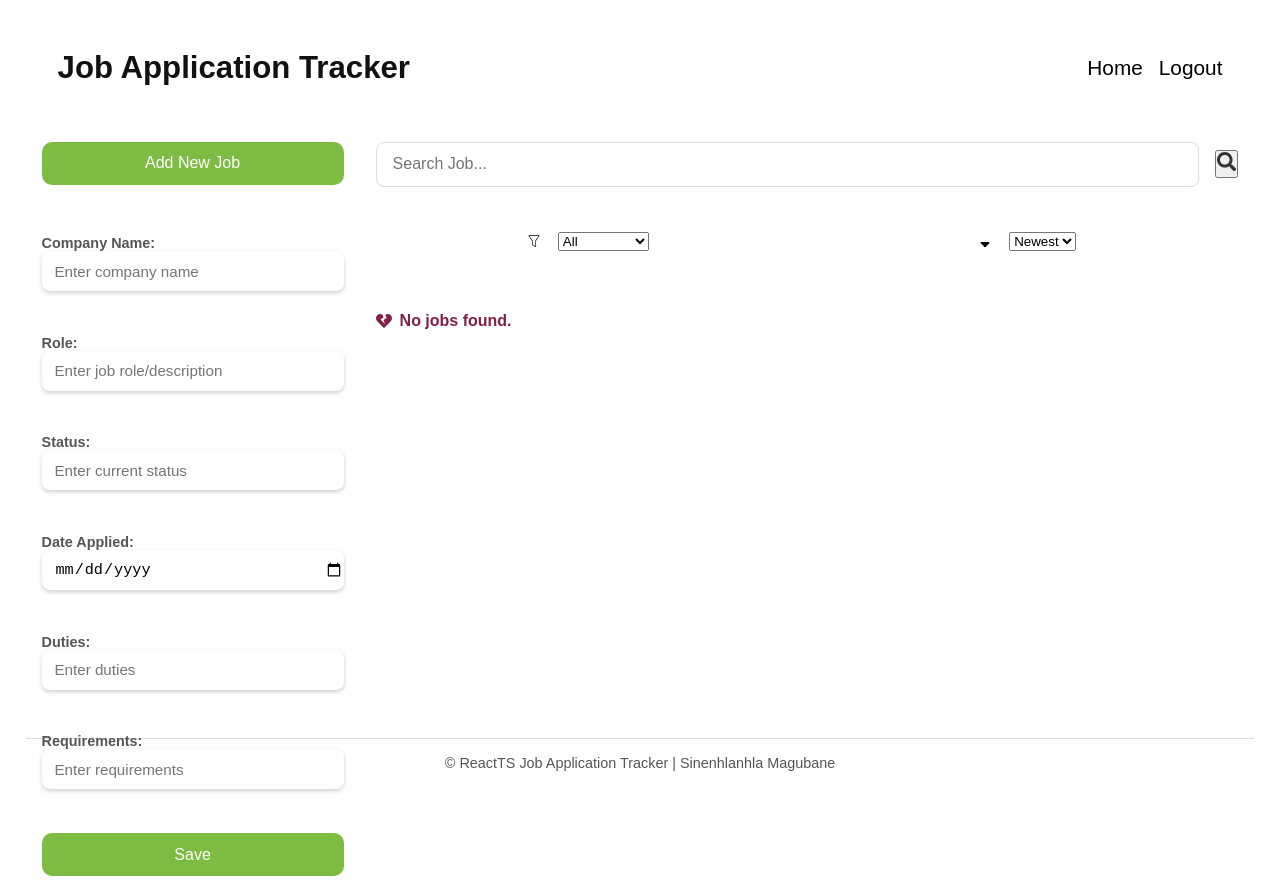
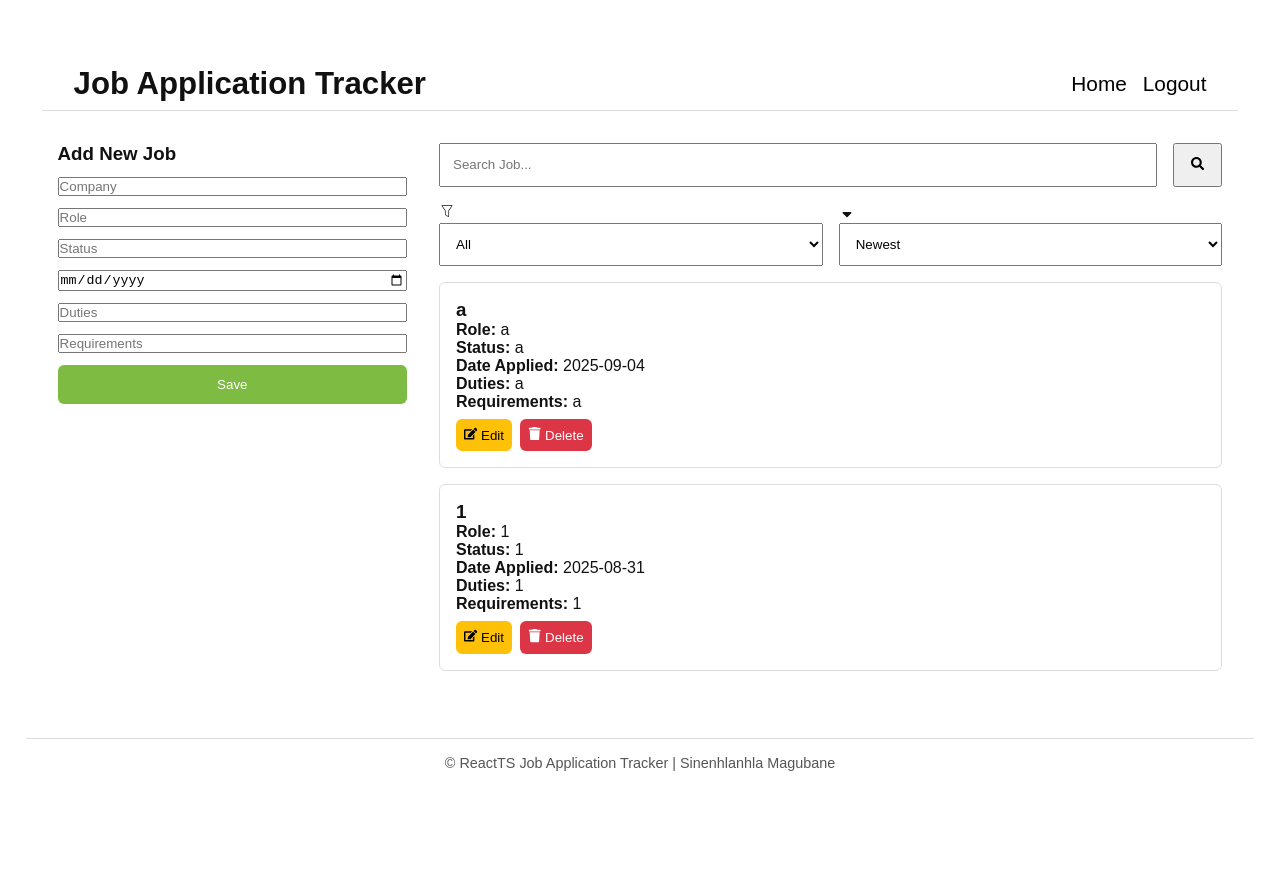
Before and after one commit to SineMag/React-TS-Job-Application-Tracker, a React (Vite) app: page /dashboard in a window 1280 px wide. After the commit the page ends 800 px from the top, so only its background shows below. Built offline with nearby package versions, Linux system fonts and the light colour scheme; data requests are answered from the project's data file.

Commit message:
created a cards of how the dashboard would look

```diff
--- a/db.json
+++ b/db.json
@@ -19,5 +19,24 @@
       "password": "e"
     }
   ],
-  "jobs": []
+  "jobs": [
+    {
+      "id": "88f9",
+      "company": "a",
+      "role": "a",
+      "status": "a",
+      "dateApplied": "2025-09-04",
+      "duties": "a",
+      "requirements": "a"
+    },
+    {
+      "id": "7d73",
+      "company": "1",
+      "role": "1",
+      "status": "1",
+      "dateApplied": "2025-08-31",
+      "duties": "1",
+      "requirements": "1"
+    }
+  ]
 }
--- a/src/pages/Dashboard.tsx
+++ b/src/pages/Dashboard.tsx
@@ -1,6 +1,6 @@
 import React, { useEffect, useState } from "react";
 import { Link } from "react-router-dom";
-import { FaSearch, FaHeartBroken, FaSortDown } from "react-icons/fa";
+import { FaSearch, FaHeartBroken, FaSortDown, FaTrash, FaEdit } from "react-icons/fa";
 import { CiFilter } from "react-icons/ci";
 
 interface Job {
@@ -9,6 +9,8 @@ interface Job {
   role: string;
   status: string;
   dateApplied: string;
+  duties?: string;
+  requirements?: string;
 }
 
 export default function Dashboard() {
@@ -19,10 +21,20 @@ export default function Dashboard() {
   const [filterStatus, setFilterStatus] = useState("All");
   const [sortOrder, setSortOrder] = useState("Newest");
 
+  // form fields
+  const [company, setCompany] = useState("");
+  const [role, setRole] = useState("");
+  const [status, setStatus] = useState("");
+  const [dateApplied, setDateApplied] = useState("");
+  const [duties, setDuties] = useState("");
+  const [requirements, setRequirements] = useState("");
+
+  // edit state
+  const [editJobId, setEditJobId] = useState<number | null>(null);
+
   const API_URL = "http://localhost:3000/jobs";
 
-  // fetch jobs from json-server
-  useEffect(() => {
+  // fetch jobs
   const fetchJobs = async () => {
     try {
       setLoading(true);
@@ -38,8 +50,88 @@ export default function Dashboard() {
     }
   };
 
+  useEffect(() => {
     fetchJobs();
   }, []);
+
+  // create or update job
+  const handleSaveJob = async () => {
+    if (!company || !role || !status || !dateApplied) {
+      alert("Please fill in all required fields.");
+      return;
+    }
+
+    const jobData = {
+      company,
+      role,
+      status,
+      dateApplied,
+      duties,
+      requirements,
+    };
+
+    try {
+      let res;
+      if (editJobId) {
+        // update existing job
+        res = await fetch(`${API_URL}/${editJobId}`, {
+          method: "PUT",
+          headers: { "Content-Type": "application/json" },
+          body: JSON.stringify(jobData),
+        });
+      } else {
+        // create new job
+        res = await fetch(API_URL, {
+          method: "POST",
+          headers: { "Content-Type": "application/json" },
+          body: JSON.stringify(jobData),
+        });
+      }
+
+      if (!res.ok) throw new Error("Failed to save job");
+
+      fetchJobs();
+      clearForm();
+    } catch (err) {
+      console.error("Save error:", err);
+      alert("⚠️ Could not save job.");
+    }
+  };
+
+  // delete job
+  const handleDeleteJob = async (id: number) => {
+    if (!window.confirm("Are you sure you want to delete this job?")) return;
+    try {
+      const res = await fetch(`${API_URL}/${id}`, { method: "DELETE" });
+      if (!res.ok) throw new Error("Failed to delete job");
+      fetchJobs();
+    } catch (err) {
+      console.error("Delete error:", err);
+      alert("⚠️ Could not delete job.");
+    }
+  };
+
+  // edit job
+  const handleEditJob = (job: Job) => {
+    setEditJobId(job.id);
+    setCompany(job.company);
+    setRole(job.role);
+    setStatus(job.status);
+    setDateApplied(job.dateApplied);
+    setDuties(job.duties || "");
+    setRequirements(job.requirements || "");
+  };
+
+  // clear form
+  const clearForm = () => {
+    setCompany("");
+    setRole("");
+    setStatus("");
+    setDateApplied("");
+    setDuties("");
+    setRequirements("");
+    setEditJobId(null);
+  };
 
   // search + filter + sort
   const filteredJobs = jobs
@@ -56,21 +148,19 @@ export default function Dashboard() {
     });
 
   return (
-    <div className="dashboard">
-      {/* nav for the dashboard page */}
-      <nav className="dashNav">
-        <div className="dashLogo">
-          <h2>Job Application Tracker</h2>
-        </div>
-        <div className="dashHome">
-          <ul
+    <div className="dashboard" style={{ padding: "1rem" }}>
+      {/* nav */}
+      <nav
         style={{
-              listStyleType: "none",
           display: "flex",
-              gap: "1rem",
-              cursor: "pointer",
+          justifyContent: "space-between",
+          alignItems: "center",
+          borderBottom: "1px solid #ddd",
+          paddingBottom: "0.5rem",
         }}
       >
+        <h2>Job Application Tracker</h2>
+        <ul style={{ display: "flex", gap: "1rem", listStyle: "none" }}>
           <li>
             <Link to="/" style={{ textDecoration: "none", color: "black" }}>
               Home
@@ -82,112 +172,117 @@ export default function Dashboard() {
             </Link>
           </li>
         </ul>
-        </div>
       </nav>
 
-      {/* main section for dashboard */}
       <main style={{ display: "flex", gap: "2rem", marginTop: "1rem" }}>
-        {/* left section */}
-        <div className="leftMain">
-          <button className="mainButtonLeft">Add New Job</button>
-          <br />
-          <form className="dashboardForm">
-            <label>
-              Company Name: <br />
-              <input type="text" placeholder="Enter company name " />
-            </label>
-            <br />
-            <label>
-              Role: <br />
-              <input type="text" placeholder="Enter job role/description " />
-            </label>
-            <br />
-            <label>
-              Status: <br />
-              <input type="text" placeholder="Enter current status " />
-            </label>
-            <br />
-            <label>
-              Date Applied: <br />
-              <input type="date" placeholder="Date applied in " />
-            </label>
-            <br />
-            <label>
-              Duties: <br />
-              <input type="text" placeholder="Enter duties " />
-            </label>
-            <br />
-            <label>
-              Requirements: <br />
-              <input type="text" placeholder="Enter requirements " />
-            </label>
-            <br />
-            <button type="button" className="mainButtonLeft">
-              Save
+        {/* left form */}
+        <div style={{ width: "30%" }}>
+          <form
+            onSubmit={(e) => {
+              e.preventDefault();
+              handleSaveJob();
+            }}
+            style={{ display: "flex", flexDirection: "column", gap: "0.75rem" }}
+          >
+            <h3>{editJobId ? "Edit Job" : "Add New Job"}</h3>
+            <input
+              type="text"
+              placeholder="Company"
+              value={company}
+              onChange={(e) => setCompany(e.target.value)}
+              required
+            />
+            <input
+              type="text"
+              placeholder="Role"
+              value={role}
+              onChange={(e) => setRole(e.target.value)}
+              required
+            />
+            <input
+              type="text"
+              placeholder="Status"
+              value={status}
+              onChange={(e) => setStatus(e.target.value)}
+              required
+            />
+            <input
+              type="date"
+              value={dateApplied}
+              onChange={(e) => setDateApplied(e.target.value)}
+              required
+            />
+            <input
+              type="text"
+              placeholder="Duties"
+              value={duties}
+              onChange={(e) => setDuties(e.target.value)}
+            />
+            <input
+              type="text"
+              placeholder="Requirements"
+              value={requirements}
+              onChange={(e) => setRequirements(e.target.value)}
+            />
+            <button type="submit" style={{ padding: "0.75rem", background: "#7dbb42", color: "#fff", border: "none", borderRadius: "6px" }}>
+              {editJobId ? "Update" : "Save"}
             </button>
+            {editJobId && (
+              <button type="button" onClick={clearForm} style={{ padding: "0.75rem", background: "#ccc", border: "none", borderRadius: "6px" }}>
+                Cancel
+              </button>
+            )}
           </form>
         </div>
 
-        {/* right section */}
-        <div className="rightMain" style={{ flex: 1 }}>
-          {/* search bar */}
-          <div style={{ display: "flex", alignItems: "center", gap: "0.5rem" }}>
+        {/* right jobs */}
+        <div style={{ flex: 1 }}>
+          {/* search/filter/sort */}
+          <div style={{ display: "flex", gap: "1rem" }}>
             <input
               type="text"
               placeholder="Search Job..."
               value={searchTerm}
               onChange={(e) => setSearchTerm(e.target.value)}
+              style={{ flex: 1, padding: "0.75rem" }}
             />
-            <button className="searchButton">
+            <button style={{ padding: "0.75rem 1rem" }}>
               <FaSearch />
             </button>
           </div>
 
-          {/* filter/sort */}
-          <div className="filterSort" style={{ marginTop: "1rem" }}>
-            <div className="filter">
-              <CiFilter style={{ marginRight: "0.5rem", color: "black" }} />
-              <select
-                value={filterStatus}
-                onChange={(e) => setFilterStatus(e.target.value)}
-              >
+          <div style={{ display: "flex", gap: "1rem", marginTop: "1rem" }}>
+            <div style={{ flex: 1 }}>
+              <CiFilter />
+              <select value={filterStatus} onChange={(e) => setFilterStatus(e.target.value)} style={{ width: "100%", padding: "0.75rem" }}>
                 <option value="All">All</option>
-                <option value="Accepted">Applied</option>
+                <option value="Applied">Applied</option>
                 <option value="Interview">Interviewed</option>
                 <option value="Rejected">Rejected</option>
               </select>
             </div>
-            <div className="sort">
-              <FaSortDown style={{ marginRight: "0.5rem", color: "black" }} />
-              <select
-                value={sortOrder}
-                onChange={(e) => setSortOrder(e.target.value)}
-              >
+            <div style={{ flex: 1 }}>
+              <FaSortDown />
+              <select value={sortOrder} onChange={(e) => setSortOrder(e.target.value)} style={{ width: "100%", padding: "0.75rem" }}>
                 <option value="Newest">Newest</option>
                 <option value="Oldest">Oldest</option>
               </select>
             </div>
           </div>
 
-          {/* loading / error / jobs */}
+          {/* job list */}
           <div style={{ marginTop: "1rem" }}>
             {loading && <p>Loading jobs...</p>}
-            {error && <p style={{ color: "red" }}>{error}</p>}
-
-            {!loading && !error && (
-              <>
-                {filteredJobs.length > 0 ? (
-                  <div className="cardContainer">
-                    {filteredJobs.map((job) => (
+            {error && <p style={{ color: "#bd328e" }}>{error}</p>}
+            {!loading && !error && filteredJobs.length > 0 ? (
+              filteredJobs.map((job) => (
                 <div
                   key={job.id}
-                        className="cardJob"
                   style={{
                     border: "1px solid #ddd",
-                          borderRadius: "8px",
                     padding: "1rem",
+                    borderRadius: "6px",
                     marginBottom: "1rem",
-                          background: "#fff",
                   }}
                 >
                   <h3>{job.company}</h3>
@@ -200,15 +295,20 @@ export default function Dashboard() {
                   <p>
                     <strong>Date Applied:</strong> {job.dateApplied}
                   </p>
+                  {job.duties && <p><strong>Duties:</strong> {job.duties}</p>}
+                  {job.requirements && <p><strong>Requirements:</strong> {job.requirements}</p>}
+                  <div style={{ display: "flex", gap: "0.5rem", marginTop: "0.5rem" }}>
+                    <button onClick={() => handleEditJob(job)} style={{ padding: "0.5rem", background: "#ffc107", border: "none", borderRadius: "6px" }}>
+                      <FaEdit /> Edit
+                    </button>
+                    <button onClick={() => handleDeleteJob(job.id)} style={{ padding: "0.5rem", background: "#dc3545", color: "#fff", border: "none", borderRadius: "6px" }}>
+                      <FaTrash /> Delete
+                    </button>
                   </div>
-                    ))}
                 </div>
+              ))
             ) : (
-                  <p className="noJobFound">
-                    <FaHeartBroken /> No jobs found.
-                  </p>
-                )}
-              </>
+              !loading && <p><FaHeartBroken /> No jobs found.</p>
             )}
           </div>
         </div>
```
Also changed, not shown: src/App.css (+17 -0 lines). Lines whose indentation alone changed are shown as unchanged.
